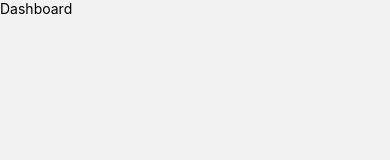
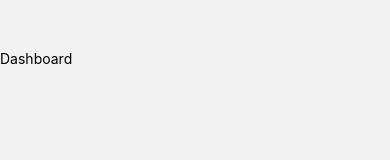
Before and after one commit to ppegu/react-natve-template, a React Native app: screen /bottomtab in a window 390 px wide. Shown: the top 160 px of the page. Built offline with nearby package versions, Linux system fonts and the light colour scheme.

Commit message:
container

```diff
--- /dev/null
+++ b/src/components/Container.tsx
@@ -0,0 +1,15 @@
+import React from 'react';
+import { StatusBar } from 'react-native';
+import { View, ViewProps } from 'src/theme/View';
+import { STATUSBAR_HEIGHT } from 'src/utils/constant.util';
+
+export default function Container({ children, ...rest }: ViewProps) {
+  return (
+    <View
+      flex={1}
+      {...rest}
+      paddingTop={StatusBar.currentHeight || STATUSBAR_HEIGHT}>
+      {children}
+    </View>
+  );
+}
--- a/src/features/dashboard/index.tsx
+++ b/src/features/dashboard/index.tsx
@@ -1,11 +1,11 @@
 import React from 'react';
+import Container from 'src/components/Container';
 import { Text } from 'src/theme/Text';
-import { View } from 'src/theme/View';
 
 export default function DashboardScreen() {
   return (
-    <View>
+    <Container>
       <Text>Dashboard</Text>
-    </View>
+    </Container>
   );
 }
--- a/src/theme/View.tsx
+++ b/src/theme/View.tsx
@@ -1,14 +1,13 @@
 import React from 'react';
 import {
   View as DefaultView,
-  ViewProps,
-  StyleProp,
+  ViewProps as DefaultViewProps,
   ViewStyle,
 } from 'react-native';
 
-type Props = ViewProps & ViewStyle;
+export type ViewProps = DefaultViewProps & ViewStyle;
 
-export function View({ style, ...props }: Props) {
+export function View({ style, ...props }: ViewProps) {
   const defaultStyle: ViewStyle = {
     ...props,
     backgroundColor: props.backgroundColor || 'transparent',
@@ -17,7 +16,7 @@ export function View({ style, ...props }: Props) {
   return <DefaultView {...props} style={[style, defaultStyle]} />;
 }
 
-export function Center({ children, ...rest }: Props) {
+export function Center({ children, ...rest }: ViewProps) {
   return (
     <View flex={1} justifyContent="center" alignItems="center" {...rest}>
       {children}
@@ -25,7 +24,7 @@ export function Center({ children, ...rest }: Props) {
   );
 }
 
-export function Row({ children, ...rest }: Props) {
+export function Row({ children, ...rest }: ViewProps) {
   return (
     <View flex={1} flexDirection="row" {...rest}>
       {children}
--- /dev/null
+++ b/src/utils/constant.util.ts
@@ -0,0 +1 @@
+export const STATUSBAR_HEIGHT = 50;
```
